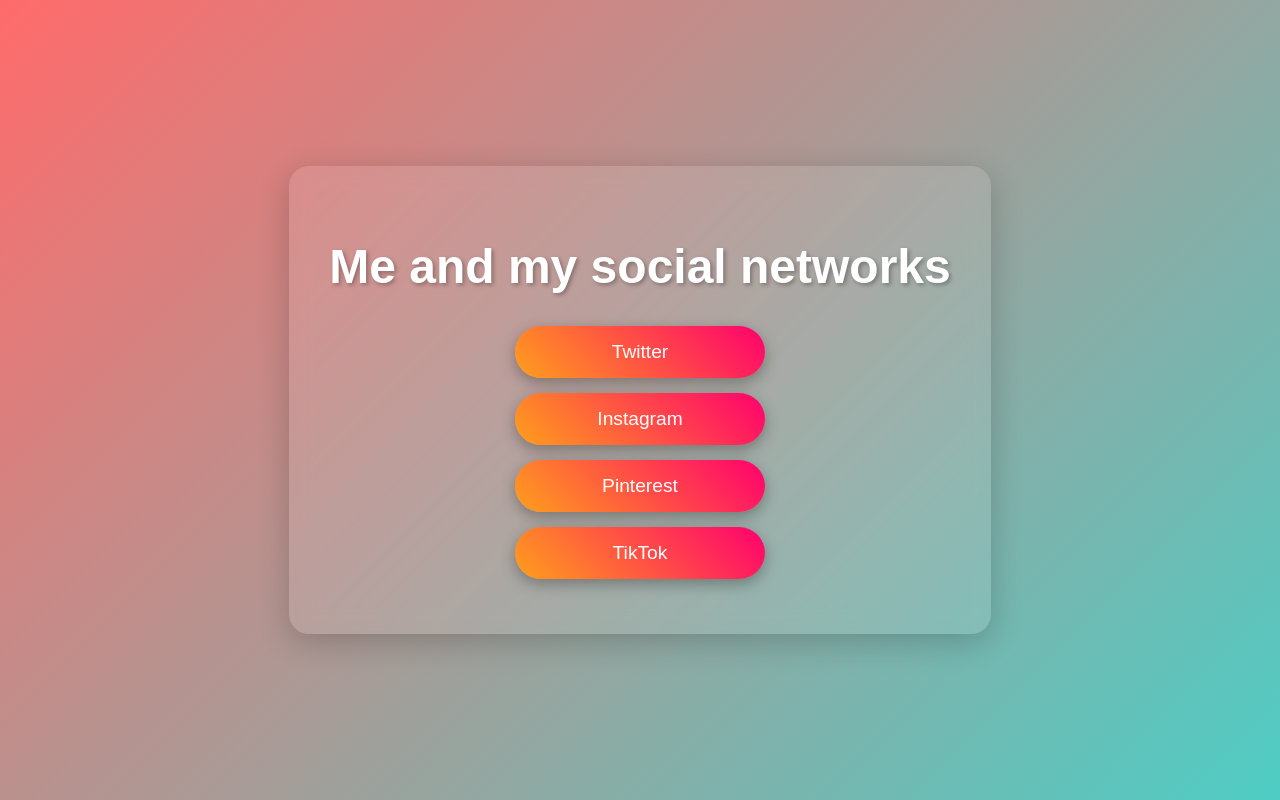
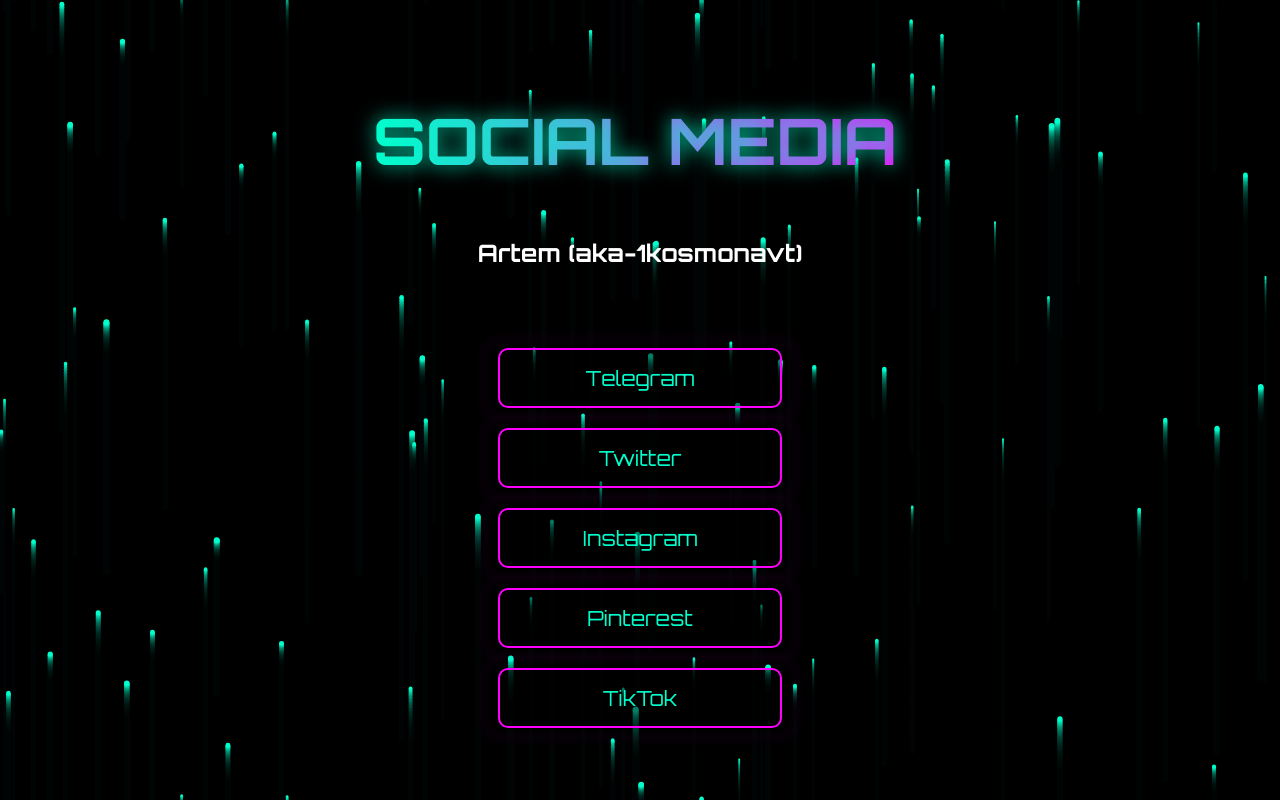
Before and after one commit to 1kosmonavt/kosmonavt.github.io, a plain HTML site: page index.html in a window 1280 px wide. Drawn offline with Linux system fonts and the light colour scheme.

Commit message:
Update index.html

```diff
--- a/index.html
+++ b/index.html
@@ -3,75 +3,135 @@
 <head>
     <meta charset="UTF-8">
     <meta name="viewport" content="width=device-width, initial-scale=1.0">
-    <title>Social media</title>
+    <title>Social Media</title>
     <style>
         body {
             margin: 0;
             padding: 0;
-            min-height: 100vh;
+            height: 100vh;
+            overflow: hidden;
+            background: #0d0d0d;
+            font-family: 'Orbitron', sans-serif;
+        }
+        canvas {
+            position: absolute;
+            top: 0;
+            left: 0;
+            z-index: -1;
+        }
+        .container {
+            position: relative;
+            z-index: 1;
             display: flex;
+            flex-direction: column;
             justify-content: center;
             align-items: center;
-            background: linear-gradient(135deg, #ff6b6b, #4ecdc4);
-            font-family: 'Arial', sans-serif;
-        }
-        .container {
-            text-align: center;
-            padding: 40px;
-            background: rgba(255, 255, 255, 0.1);
-            border-radius: 20px;
-            backdrop-filter: blur(10px);
-            box-shadow: 0 8px 32px rgba(0, 0, 0, 0.2);
+            height: 100%;
+            color: #fff;
         }
         h1 {
-            font-size: 3em;
-            color: #fff;
-            text-shadow: 2px 2px 4px rgba(0, 0, 0, 0.3);
-            animation: fadeIn 1.5s ease-in-out;
+            font-size: 4em;
+            text-transform: uppercase;
+            background: linear-gradient(90deg, #00ffcc, #ff00ff);
+            -webkit-background-clip: text;
+            color: transparent;
+            text-shadow: 0 0 20px rgba(0, 255, 204, 0.8);
+            animation: glitch 2s infinite;
         }
         .social-links {
-            margin-top: 30px;
+            margin-top: 40px;
         }
         .button {
+            position: relative;
             display: block;
-            width: 220px;
-            margin: 15px auto;
+            width: 250px;
+            margin: 20px;
             padding: 15px;
-            background: linear-gradient(45deg, #ff9f1c, #ff006e);
-            color: #fff;
+            text-align: center;
+            font-size: 1.3em;
             text-decoration: none;
-            font-size: 1.2em;
-            border-radius: 50px;
-            transition: transform 0.3s, box-shadow 0.3s;
-            box-shadow: 0 5px 15px rgba(0, 0, 0, 0.3);
+            color: #00ffcc;
+            border: 2px solid #ff00ff;
+            border-radius: 10px;
+            background: rgba(0, 0, 0, 0.5);
+            transition: all 0.3s;
+            transform-style: preserve-3d;
+            perspective: 1000px;
+        }
+        .button:before {
+            content: '';
+            position: absolute;
+            top: -10px;
+            left: -10px;
+            right: -10px;
+            bottom: -10px;
+            border: 1px solid rgba(255, 0, 255, 0.5);
+            border-radius: 15px;
+            filter: blur(5px);
+            z-index: -1;
+            animation: pulse 3s infinite;
         }
         .button:hover {
-            transform: scale(1.1) rotate(2deg);
-            box-shadow: 0 10px 20px rgba(0, 0, 0, 0.4);
+            transform: translateZ(20px) rotateX(10deg);
+            box-shadow: 0 0 30px #ff00ff;
+            color: #fff;
         }
-        @keyframes fadeIn {
-            from { opacity: 0; transform: translateY(-20px); }
-            to { opacity: 1; transform: translateY(0); }
+        @keyframes glitch {
+            0%, 100% { transform: translate(0); }
+            10%, 30%, 50%, 70% { transform: translate(-5px, 5px); }
+            20%, 40%, 60% { transform: translate(5px, -5px); }
         }
-        .button:nth-child(1) { animation: slideIn 0.5s ease-out 0.2s both; }
-        .button:nth-child(2) { animation: slideIn 0.5s ease-out 0.4s both; }
-        .button:nth-child(3) { animation: slideIn 0.5s ease-out 0.6s both; }
-        .button:nth-child(4) { animation: slideIn 0.5s ease-out 0.8s both; }
-        @keyframes slideIn {
-            from { opacity: 0; transform: translateX(-50px); }
-            to { opacity: 1; transform: translateX(0); }
+        @keyframes pulse {
+            0% { transform: scale(1); opacity: 0.5; }
+            50% { transform: scale(1.1); opacity: 0.8; }
+            100% { transform: scale(1); opacity: 0.5; }
         }
     </style>
+    <link href="https://fonts.googleapis.com/css2?family=Orbitron:wght@400;700&display=swap" rel="stylesheet">
 </head>
 <body>
+    <canvas id="bg"></canvas>
     <div class="container">
-        <h1>Me and my social networks</h1>
+        <h1>Social Media</h1>
+        <h2>Artem (aka-1kosmonavt) </h2>
         <div class="social-links">
+            <a href="https://t.me/kosmik_pp1" class="button">Telegram</a>
             <a href="https://x.com/1kosmonavt_" class="button">Twitter</a>
             <a href="https://www.instagram.com/kosmo_1pp/" class="button">Instagram</a>
             <a href="https://de.pinterest.com/1kosmonavt_/" class="button">Pinterest</a>
             <a href="https://www.tiktok.com/@prostochel_pp01" class="button">TikTok</a>
         </div>
     </div>
+    <script>
+        const canvas = document.getElementById('bg');
+        const ctx = canvas.getContext('2d');
+        canvas.width = window.innerWidth;
+        canvas.height = window.innerHeight;
+
+        let particles = [];
+        for (let i = 0; i < 100; i++) {
+            particles.push({
+                x: Math.random() * canvas.width,
+                y: Math.random() * canvas.height,
+                radius: Math.random() * 2 + 1,
+                speed: Math.random() * 1 + 0.5
+            });
+        }
+
+        function animate() {
+            ctx.fillStyle = 'rgba(0, 0, 0, 0.1)';
+            ctx.fillRect(0, 0, canvas.width, canvas.height);
+            ctx.fillStyle = '#00ffcc';
+            particles.forEach(p => {
+                ctx.beginPath();
+                ctx.arc(p.x, p.y, p.radius, 0, Math.PI * 2);
+                ctx.fill();
+                p.y -= p.speed;
+                if (p.y < 0) p.y = canvas.height;
+            });
+            requestAnimationFrame(animate);
+        }
+        animate();
+    </script>
 </body>
 </html>
```
